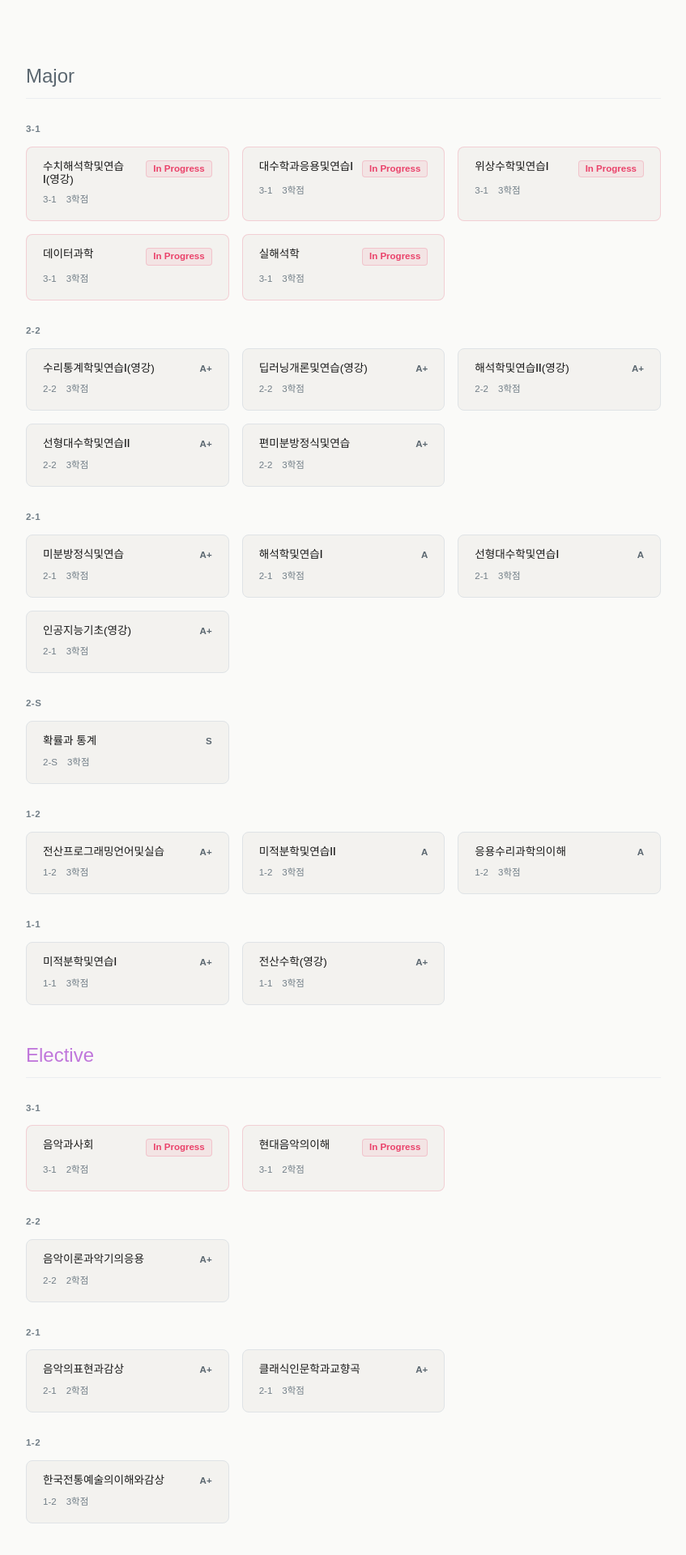
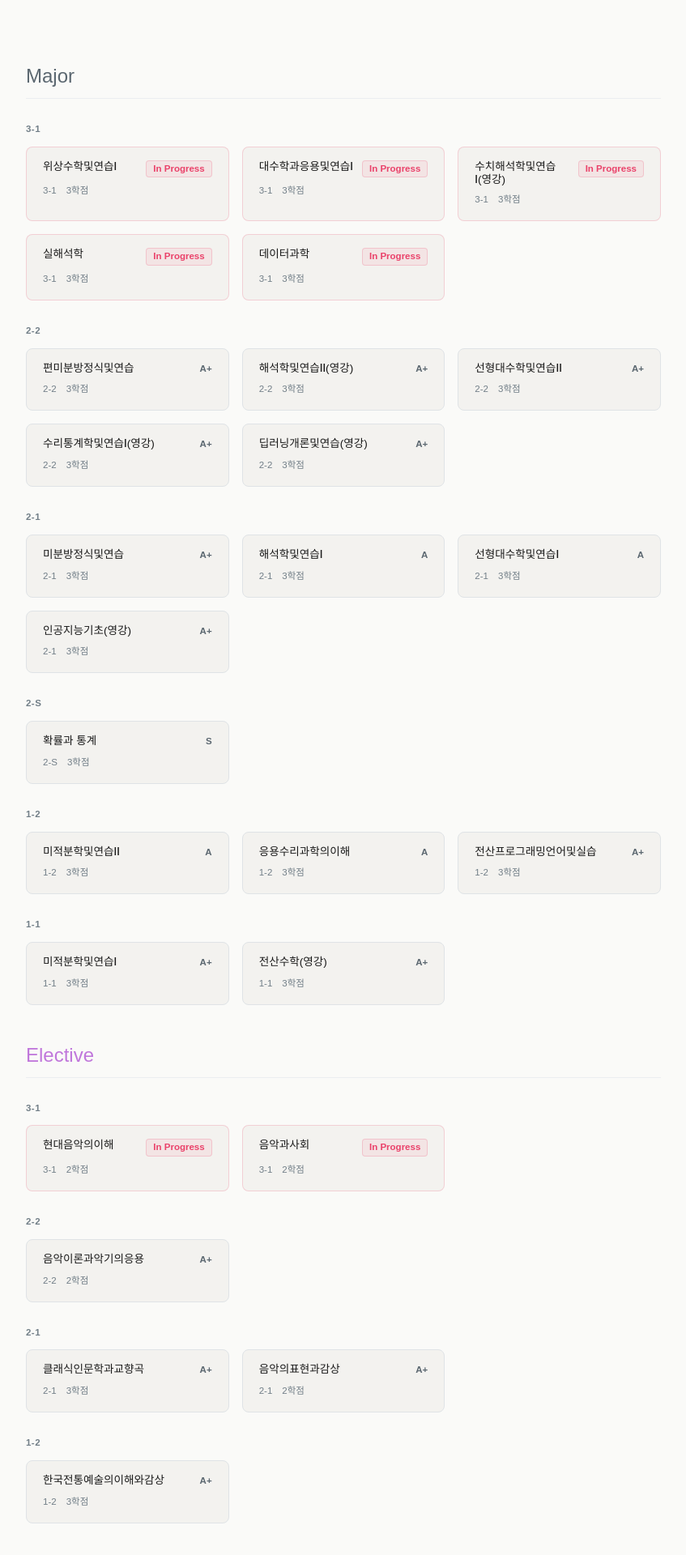
Before and after one commit to sonluos/woochive, a React (Vite) app: page /foundations in a window 1280 px wide. Shown: the part 296-2216 px from the top of the page at 81% size, without its empty margins (216-1063 px from the left). Built offline with nearby package versions, Linux system fonts and the light colour scheme.

Commit message:
content: reorder courses within Major/Elective

```diff
--- a/src/data/foundations.ts
+++ b/src/data/foundations.ts
@@ -14,17 +14,17 @@ export interface FoundationsCoursesData {
 export const foundationsData: FoundationsCoursesData = {
   major: [
     // 3-1
+    { semester: '3-1', name: '위상수학및연습Ⅰ', credits: 3, inProgress: true },
+    { semester: '3-1', name: '대수학과응용및연습Ⅰ', credits: 3, inProgress: true },
     { semester: '3-1', name: '수치해석학및연습Ⅰ(영강)', credits: 3, inProgress: true },
-    { semester: '3-1', name: '대수학과응용및연습Ⅰ', credits: 3, inProgress: true },
-    { semester: '3-1', name: '위상수학및연습Ⅰ', credits: 3, inProgress: true },
+    { semester: '3-1', name: '실해석학', credits: 3, inProgress: true },
     { semester: '3-1', name: '데이터과학', credits: 3, inProgress: true },
-    { semester: '3-1', name: '실해석학', credits: 3, inProgress: true },
     // 2-2
+    { semester: '2-2', name: '편미분방정식및연습', credits: 3, grade: 'A+' },
+    { semester: '2-2', name: '해석학및연습Ⅱ(영강)', credits: 3, grade: 'A+' },
+    { semester: '2-2', name: '선형대수학및연습Ⅱ', credits: 3, grade: 'A+' },
     { semester: '2-2', name: '수리통계학및연습Ⅰ(영강)', credits: 3, grade: 'A+' },
     { semester: '2-2', name: '딥러닝개론및연습(영강)', credits: 3, grade: 'A+' },
-    { semester: '2-2', name: '해석학및연습Ⅱ(영강)', credits: 3, grade: 'A+' },
-    { semester: '2-2', name: '선형대수학및연습Ⅱ', credits: 3, grade: 'A+' },
-    { semester: '2-2', name: '편미분방정식및연습', credits: 3, grade: 'A+' },
     // 2-1
     { semester: '2-1', name: '미분방정식및연습', credits: 3, grade: 'A+' },
     { semester: '2-1', name: '해석학및연습Ⅰ', credits: 3, grade: 'A' },
@@ -33,22 +33,22 @@ export const foundationsData: FoundationsCoursesData = {
     // 2-S
     { semester: '2-S', name: '확률과 통계', credits: 3, grade: 'S' },
     // 1-2
-    { semester: '1-2', name: '전산프로그래밍언어및실습', credits: 3, grade: 'A+' },
     { semester: '1-2', name: '미적분학및연습Ⅱ', credits: 3, grade: 'A' },
     { semester: '1-2', name: '응용수리과학의이해', credits: 3, grade: 'A' },
+    { semester: '1-2', name: '전산프로그래밍언어및실습', credits: 3, grade: 'A+' },
     // 1-1
     { semester: '1-1', name: '미적분학및연습Ⅰ', credits: 3, grade: 'A+' },
     { semester: '1-1', name: '전산수학(영강)', credits: 3, grade: 'A+' },
   ],
   elective: [
     // 3-1
+    { semester: '3-1', name: '현대음악의이해', credits: 2, inProgress: true },
     { semester: '3-1', name: '음악과사회', credits: 2, inProgress: true },
-    { semester: '3-1', name: '현대음악의이해', credits: 2, inProgress: true },
     // 2-2
     { semester: '2-2', name: '음악이론과악기의응용', credits: 2, grade: 'A+' },
     // 2-1
+    { semester: '2-1', name: '클래식인문학과교향곡', credits: 3, grade: 'A+' },
     { semester: '2-1', name: '음악의표현과감상', credits: 2, grade: 'A+' },
-    { semester: '2-1', name: '클래식인문학과교향곡', credits: 3, grade: 'A+' },
     // 1-2
     { semester: '1-2', name: '한국전통예술의이해와감상', credits: 3, grade: 'A+' },
   ],
```
